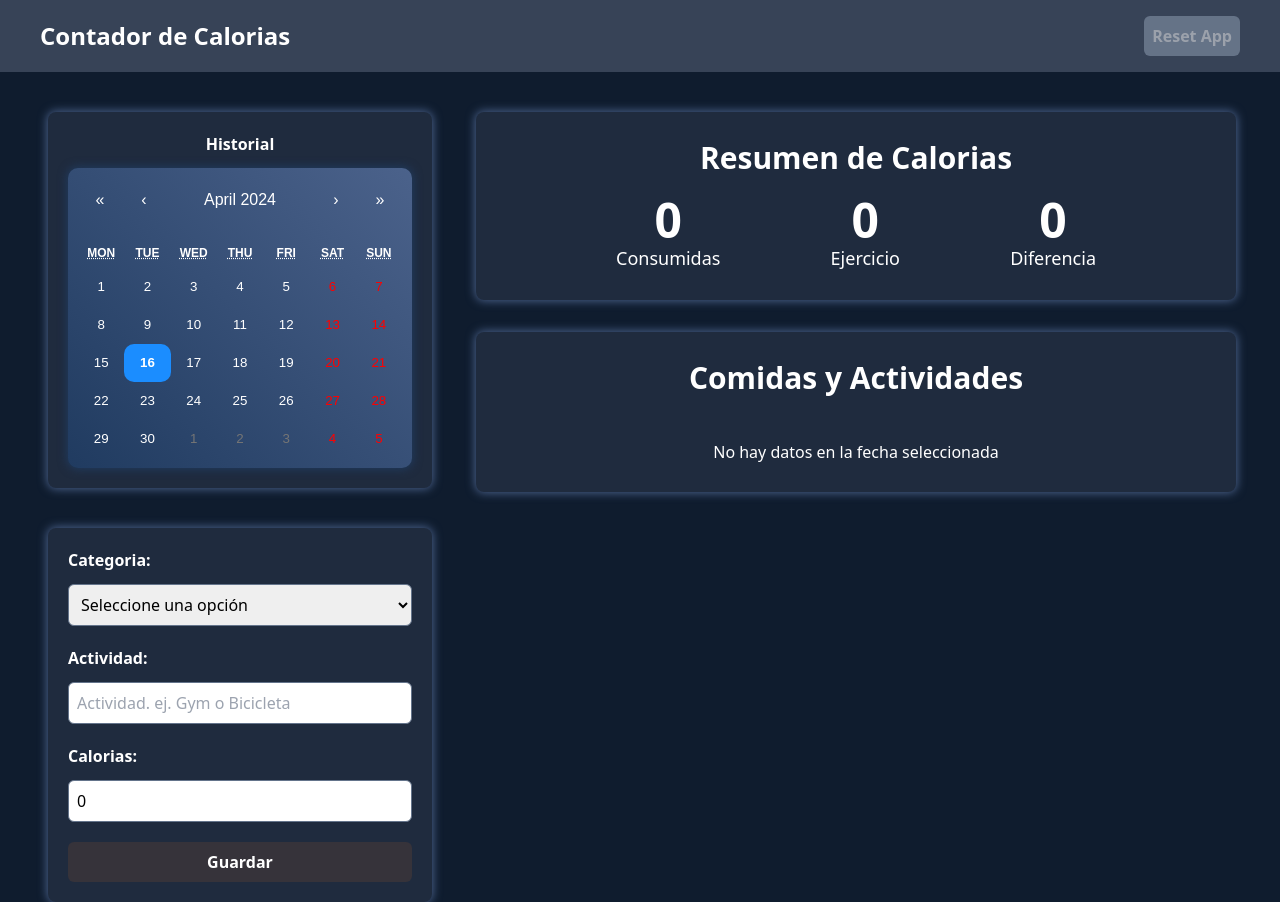
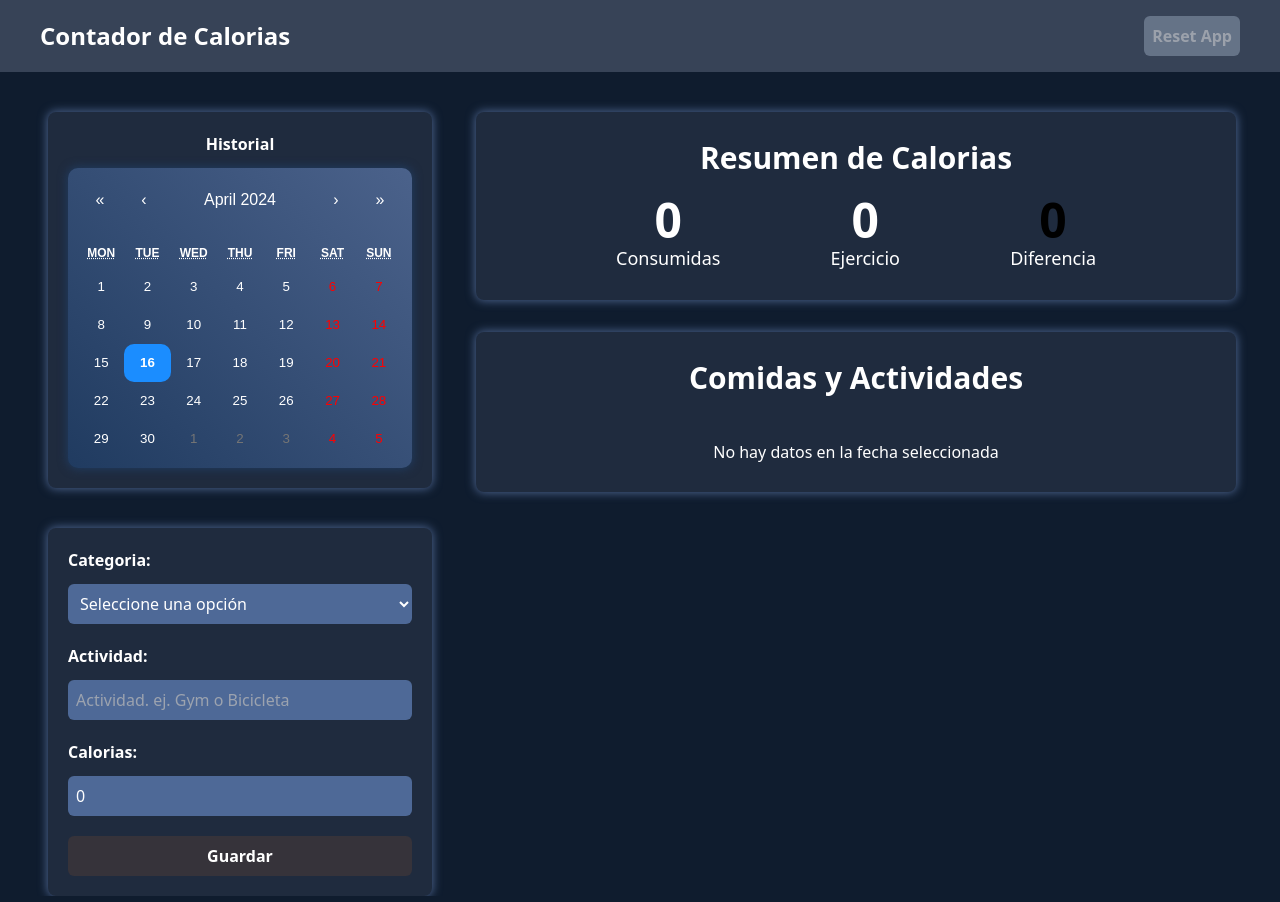
Before and after one commit to juancpdev/calorie-tracker, a React (Vite) app: page / in a window 1280 px wide. Built offline with nearby package versions, Linux system fonts and the light colour scheme; what tailwindcss-animated would draw is missing.

Commit message:
fin de estilos

```diff
--- a/src/components/CalorieDisplay.tsx
+++ b/src/components/CalorieDisplay.tsx
@@ -1,12 +1,13 @@
 type CalorieDisplayProps = {
     calories: number,
-    text: string
+    text: string,
+    color: string
 }
 
-export default function CalorieDisplay({calories, text} : CalorieDisplayProps) {
+export default function CalorieDisplay({calories, text, color} : CalorieDisplayProps) {
   return (
         <div className='text-center'>
-            <p className='text-white font-black text-3xl md:text-5xl'>{calories}</p>
+            <p className={` font-black text-3xl md:text-5xl text-${color}`}>{calories}</p>
             <p className='text-white md:text-lg'>{text}</p>
         </div>
   )
--- a/src/components/CalorieTracker.tsx
+++ b/src/components/CalorieTracker.tsx
@@ -32,14 +32,17 @@ export default function CalorieTracker({activities, selectedDate} : CalorieTrack
                     <CalorieDisplay
                         calories={caloriesConsumed}
                         text={"Consumidas"}
+                        color={"white"}
                     />
                     <CalorieDisplay
                         calories={caloriesBurned}
                         text={"Ejercicio"}
+                        color={"white"}
                     />
                     <CalorieDisplay
                         calories={caloriesDif}
                         text={"Diferencia"}
+                        color={"red-500"}
                     />
                 </div>
             </div>
--- a/src/components/Form.tsx
+++ b/src/components/Form.tsx
@@ -78,7 +78,7 @@ export default function Form({dispatch, state, selectedDate} : FormProps) {
                 <label htmlFor="category" className=" font-bold text-white">Categoria:</label>
                 <select
                     id="category"
-                    className="border border-slate-500 rounded-md p-2 hover:cursor-pointer"
+                    className=" rounded-md p-2 hover:cursor-pointer form-inputs"
                     value={activity.category}
                     onChange={handleChange}
                 >
@@ -99,7 +99,7 @@ export default function Form({dispatch, state, selectedDate} : FormProps) {
                 <input
                     id="name"
                     type="text"
-                    className="border border-slate-500 rounded-md p-2"
+                    className=" rounded-md p-2 form-inputs"
                     placeholder="Actividad. ej. Gym o Bicicleta"
                     value={activity.name}
                     onChange={handleChange}
@@ -111,7 +111,7 @@ export default function Form({dispatch, state, selectedDate} : FormProps) {
                 <input
                     id="calories"
                     type="number"
-                    className="border border-slate-500 rounded-md p-2"
+                    className=" rounded-md p-2 form-inputs"
                     placeholder="Calorias. ej. 300 o 500"
                     value={activity.calories}
                     onChange={handleChange}
--- a/src/index.css
+++ b/src/index.css
@@ -93,3 +93,8 @@ body {
     border-top-right-radius: 4px;
     border-bottom-right-radius: 4px;
   }
+
+  .form-inputs {
+    background-color: #4e6997;
+    color: white;
+  }
```
